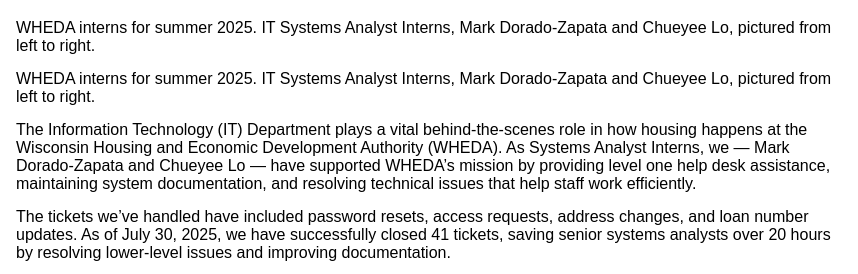
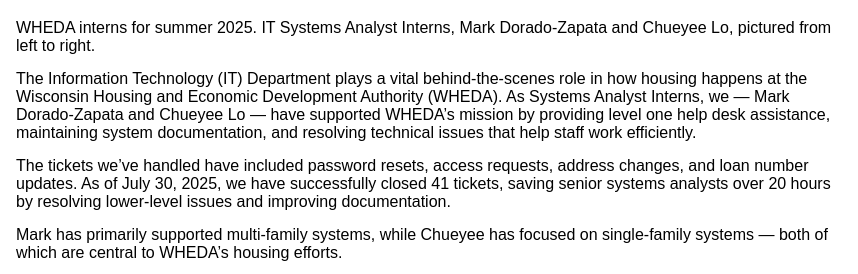
Before and after one commit to markdz16/wheda-intern-website, a plain HTML site: page index.html in a window 1280 px wide. Shown: the part 347-621 px from the top of the page, 422-1280 px from the left. Drawn offline with Linux system fonts and the light colour scheme.

Commit message:
Update index.html

```diff
--- a/index.html
+++ b/index.html
@@ -23,7 +23,7 @@
 		<div class="content">
 			<img src="intern_pic.jpg" id="intern" alt="WHEDA Intern Picture" width="550px" class="side-image">
 		<div class="paragraph">
-			<p> WHEDA interns for summer 2025. IT Systems Analyst Interns, Mark Dorado-Zapata and Chueyee Lo, pictured from left to right.</p><p> WHEDA interns for summer 2025. IT Systems Analyst Interns, Mark Dorado-Zapata and Chueyee Lo, pictured from left to right.</p>
+			<p> WHEDA interns for summer 2025. IT Systems Analyst Interns, Mark Dorado-Zapata and Chueyee Lo, pictured from left to right.</p>
 			<p> The Information Technology (IT) Department plays a vital behind-the-scenes role in how housing happens at the Wisconsin Housing and Economic Development Authority (WHEDA). As Systems Analyst Interns, we — Mark Dorado-Zapata and Chueyee Lo — have supported WHEDA’s mission by providing level one help desk assistance, maintaining system documentation, and resolving technical issues that help staff work efficiently. </p>
 			<p> The tickets we’ve handled have included password resets, access requests, address changes, and loan number updates. As of July 30, 2025, we have successfully closed 41 tickets, saving senior systems analysts over 20 hours by resolving lower-level issues and improving documentation. </p>
 			<p> Mark has primarily supported multi-family systems, while Chueyee has focused on single-family systems — both of which are central to WHEDA’s housing efforts.  </p>
```
